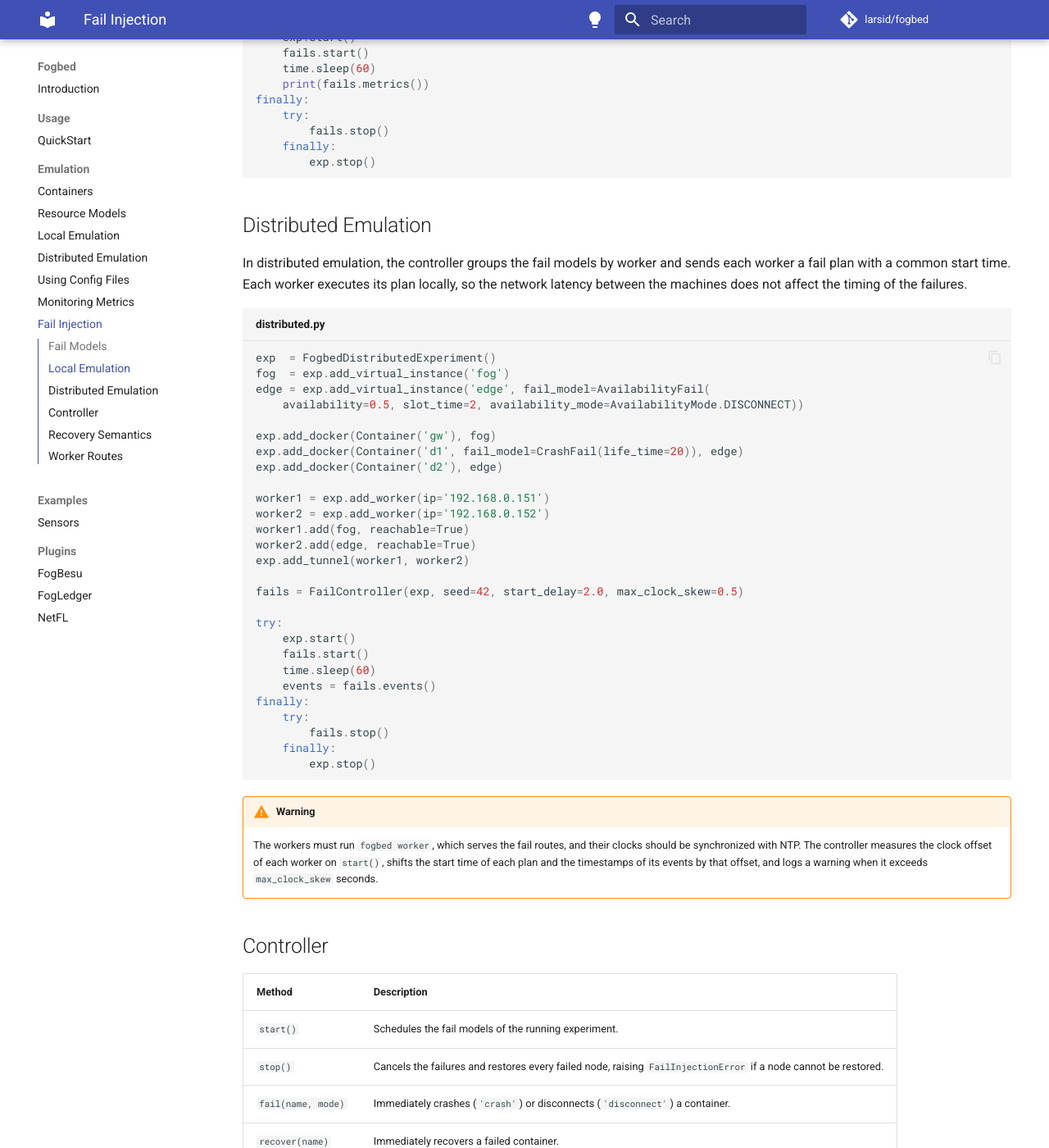
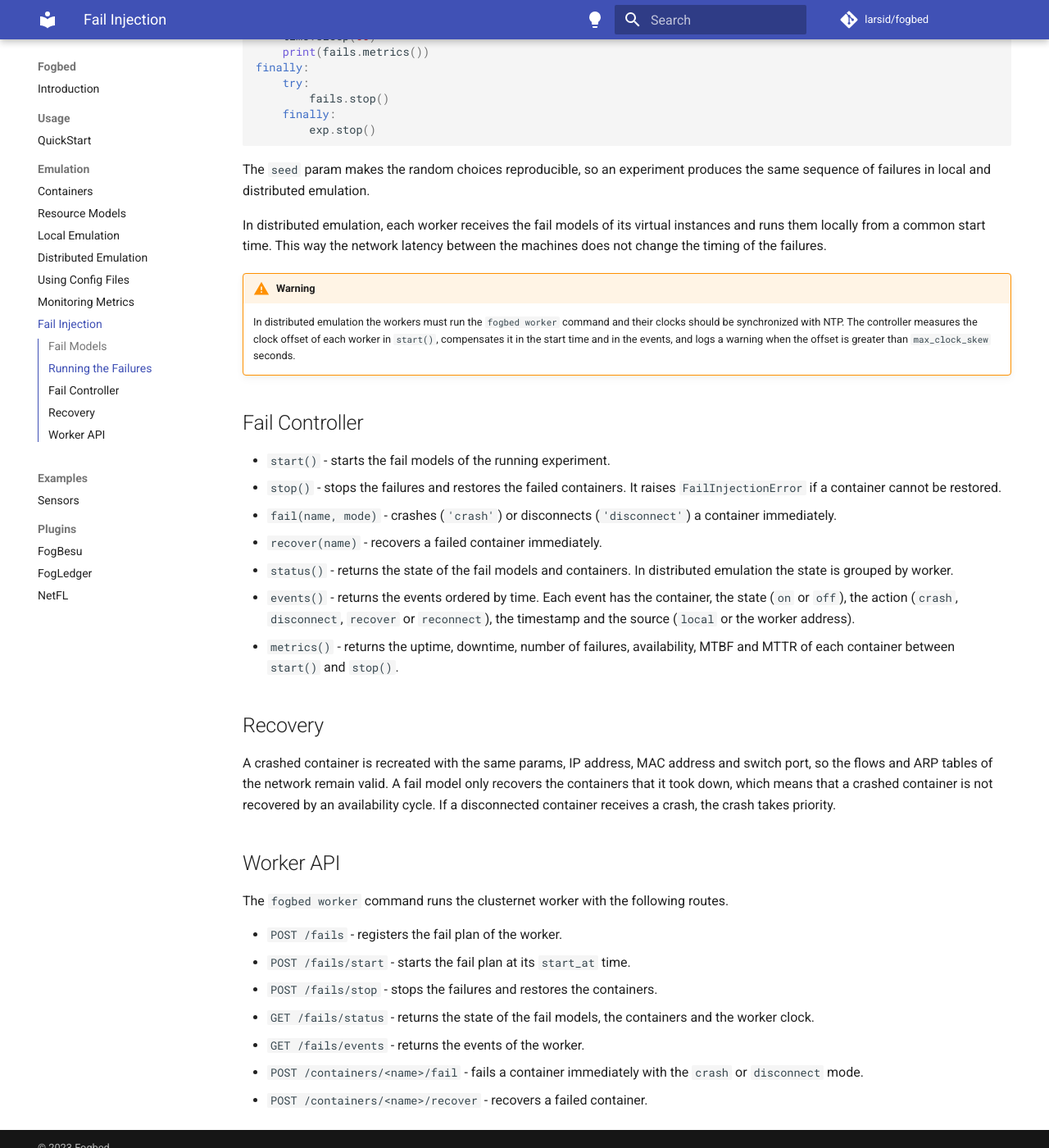
Before and after one commit to larsid/fogbed, an MkDocs documentation site: the page built from docs/fail_injection.md, in a window 1280 px wide and 1400 px high, scrolled down 1516 px. Shown: the whole window at 82% size. Built offline with MkDocs 1.6.1 and Material for MkDocs 9.7.7, drawn with Linux system fonts in a browser that asks for light colours; comment, search, counter and statistics services are not loaded; some of the changed text lies outside the part shown.

Commit message:
docs: align fail injection guide with the existing docs style

````diff
--- a/docs/fail_injection.md
+++ b/docs/fail_injection.md
@@ -1,19 +1,10 @@
 # Fail Injection
-Fogbed can inject failures into containers and virtual instances to evaluate the resilience of fog applications. The same API works in local and distributed emulation: fail models are attached with the `fail_model` parameter and a `FailController` runs them while the experiment is running.
+Fogbed can inject failures into containers and virtual instances to evaluate the resilience of fog and edge applications. Fail models are attached with the `fail_model` param and a `FailController` runs them while the experiment is running. The same API works in local and distributed emulation.
 
 ## Fail Models
-| Model | Behavior |
-|---|---|
-| `CrashFail` | Removes the container and its link after `life_time` seconds. The node stays down until the controller is stopped. |
-| `DisconnectFail` | Disables the container link after `life_time` seconds, keeping the container state. |
-| `AvailabilityFail` | Splits time into slots of `slot_time` seconds and keeps the nodes up for an `availability` fraction of the slots, using crash or disconnect according to `availability_mode`. |
-
-When a model is attached to a virtual instance, it applies to the containers of that instance:
-
-- `CrashFail` and `DisconnectFail` select `fail_rate` of the containers. `split_method` rounds the amount up (`UP`), down (`DOWN`) or randomly with the expected value (`RANDOM`), and `selection_method` picks the first containers (`SEQUENTIAL`) or random ones (`RANDOM`).
-- `AvailabilityFail` takes down, in each slot, enough random containers to keep the instance availability at the requested value.
-
-When attached to a container, the model applies only to it. For `AvailabilityFail`, the container stays up in the first slots of each cycle, for example 1 of every 2 slots for `availability=0.5`.
+* `CrashFail` - removes the container and its link after `life_time` seconds. The container stays down until the controller is stopped.
+* `DisconnectFail` - disables the link of the container after `life_time` seconds and keeps the container state.
+* `AvailabilityFail` - divides the time into slots of `slot_time` seconds and keeps the containers up in a fraction of the slots defined by `availability`. The `availability_mode` param defines if the containers are crashed or disconnected.
 
 ```py
 from fogbed import AvailabilityFail, AvailabilityMode, Container, CrashFail
@@ -26,110 +17,122 @@
 d1 = Container('d1', fail_model=CrashFail(life_time=20))
 ```
 
-## Local Emulation
-```py title="local.py"
-import time
+A fail model attached to a container affects only that container. A fail model attached to a virtual instance affects the containers of the instance, and the following params define which containers fail.
 
-from fogbed import (
-    AvailabilityFail, AvailabilityMode, Container, CrashFail,
-    FailController, FogbedExperiment, setLogLevel
-)
+* `fail_rate` - fraction of the containers affected by `CrashFail` and `DisconnectFail`.
+* `split_method` - rounds the number of affected containers up (`SplitMethod.UP`), down (`SplitMethod.DOWN`) or randomly (`SplitMethod.RANDOM`).
+* `selection_method` - selects the first containers (`SelectionMethod.SEQUENTIAL`) or random containers (`SelectionMethod.RANDOM`).
 
-setLogLevel('info')
+With `AvailabilityFail`, the virtual instance takes down random containers in each slot to keep the requested availability.
 
-exp  = FogbedExperiment()
-fog  = exp.add_virtual_instance('fog')
-edge = exp.add_virtual_instance('edge', fail_model=AvailabilityFail(
-    availability=0.5, slot_time=2, availability_mode=AvailabilityMode.DISCONNECT))
 
-exp.add_docker(Container('gw'), fog)
-exp.add_docker(Container('d1', fail_model=CrashFail(life_time=20)), edge)
-exp.add_docker(Container('d2'), edge)
-exp.add_link(fog, edge)
+## Running the Failures
+=== "Local"
 
-fails = FailController(exp, seed=42)
+    ```py title="local.py"
+    import time
 
-try:
-    exp.start()
-    fails.start()
-    time.sleep(60)
-    print(fails.metrics())
-finally:
+    from fogbed import (
+        AvailabilityFail, AvailabilityMode, Container, CrashFail,
+        FailController, FogbedExperiment
+    )
+
+    exp  = FogbedExperiment()
+    fog  = exp.add_virtual_instance('fog')
+    edge = exp.add_virtual_instance('edge', fail_model=AvailabilityFail(
+        availability=0.5, slot_time=2, availability_mode=AvailabilityMode.DISCONNECT))
+
+    exp.add_docker(Container('gw'), fog)
+    exp.add_docker(Container('d1', fail_model=CrashFail(life_time=20)), edge)
+    exp.add_docker(Container('d2'), edge)
+    exp.add_link(fog, edge)
+
+    fails = FailController(exp, seed=42)
+
     try:
-        fails.stop()
+        exp.start()
+        fails.start()
+        time.sleep(60)
+        print(fails.metrics())
     finally:
-        exp.stop()
-```
+        try:
+            fails.stop()
+        finally:
+            exp.stop()
+    ```
 
-## Distributed Emulation
-In distributed emulation, the controller groups the fail models by worker and sends each worker a fail plan with a common start time. Each worker executes its plan locally, so the network latency between the machines does not affect the timing of the failures.
+=== "Distributed"
 
-```py title="distributed.py"
-exp  = FogbedDistributedExperiment()
-fog  = exp.add_virtual_instance('fog')
-edge = exp.add_virtual_instance('edge', fail_model=AvailabilityFail(
-    availability=0.5, slot_time=2, availability_mode=AvailabilityMode.DISCONNECT))
+    ```py title="distributed.py"
+    import time
 
-exp.add_docker(Container('gw'), fog)
-exp.add_docker(Container('d1', fail_model=CrashFail(life_time=20)), edge)
-exp.add_docker(Container('d2'), edge)
+    from fogbed import (
+        AvailabilityFail, AvailabilityMode, Container, CrashFail,
+        FailController, FogbedDistributedExperiment
+    )
 
-worker1 = exp.add_worker(ip='192.168.0.151')
-worker2 = exp.add_worker(ip='192.168.0.152')
-worker1.add(fog, reachable=True)
-worker2.add(edge, reachable=True)
-exp.add_tunnel(worker1, worker2)
+    exp  = FogbedDistributedExperiment()
+    fog  = exp.add_virtual_instance('fog')
+    edge = exp.add_virtual_instance('edge', fail_model=AvailabilityFail(
+        availability=0.5, slot_time=2, availability_mode=AvailabilityMode.DISCONNECT))
 
-fails = FailController(exp, seed=42, start_delay=2.0, max_clock_skew=0.5)
+    exp.add_docker(Container('gw'), fog)
+    exp.add_docker(Container('d1', fail_model=CrashFail(life_time=20)), edge)
+    exp.add_docker(Container('d2'), edge)
 
-try:
-    exp.start()
-    fails.start()
-    time.sleep(60)
-    events = fails.events()
-finally:
+    worker1 = exp.add_worker(ip='192.168.0.151')
+    worker2 = exp.add_worker(ip='192.168.0.152')
+    worker1.add(fog, reachable=True)
+    worker2.add(edge, reachable=True)
+    exp.add_tunnel(worker1, worker2)
+
+    fails = FailController(exp, seed=42)
+
     try:
-        fails.stop()
+        exp.start()
+        fails.start()
+        time.sleep(60)
+        print(fails.events())
     finally:
-        exp.stop()
-```
+        try:
+            fails.stop()
+        finally:
+            exp.stop()
+    ```
+
+The `seed` param makes the random choices reproducible, so an experiment produces the same sequence of failures in local and distributed emulation.
+
+In distributed emulation, each worker receives the fail models of its virtual instances and runs them locally from a common start time. This way the network latency between the machines does not change the timing of the failures.
 
 !!! warning
-    The workers must run `fogbed worker`, which serves the fail routes, and
-    their clocks should be synchronized with NTP. The controller measures the
-    clock offset of each worker on `start()`, shifts the start time of each
-    plan and the timestamps of its events by that offset, and logs a warning
-    when it exceeds `max_clock_skew` seconds.
+    In distributed emulation the workers must run the `fogbed worker` command
+    and their clocks should be synchronized with NTP. The controller measures
+    the clock offset of each worker in `start()`, compensates it in the start
+    time and in the events, and logs a warning when the offset is greater than
+    `max_clock_skew` seconds.
 
-## Controller
-| Method | Description |
-|---|---|
-| `start()` | Schedules the fail models of the running experiment. |
-| `stop()` | Cancels the failures and restores every failed node, raising `FailInjectionError` if a node cannot be restored. |
-| `fail(name, mode)` | Immediately crashes (`'crash'`) or disconnects (`'disconnect'`) a container. |
-| `recover(name)` | Immediately recovers a failed container. |
-| `status()` | Returns the state of the fail models and nodes (per worker in distributed mode). |
-| `events()` | Returns the transitions of the nodes, ordered by time. |
-| `metrics()` | Returns uptime, downtime, failures, availability, MTBF and MTTR of each node. |
 
-The `seed` parameter makes the random choices reproducible, so the same experiment yields the same failure sequence in local and distributed emulation.
+## Fail Controller
+* `start()` - starts the fail models of the running experiment.
+* `stop()` - stops the failures and restores the failed containers. It raises `FailInjectionError` if a container cannot be restored.
+* `fail(name, mode)` - crashes (`'crash'`) or disconnects (`'disconnect'`) a container immediately.
+* `recover(name)` - recovers a failed container immediately.
+* `status()` - returns the state of the fail models and containers. In distributed emulation the state is grouped by worker.
+* `events()` - returns the events ordered by time. Each event has the container, the state (`on` or `off`), the action (`crash`, `disconnect`, `recover` or `reconnect`), the timestamp and the source (`local` or the worker address).
+* `metrics()` - returns the uptime, downtime, number of failures, availability, MTBF and MTTR of each container between `start()` and `stop()`.
 
-Each event records the node, its state (`on` or `off`), the action (`crash`, `disconnect`, `recover` or `reconnect`), the timestamp and the source (`local` or the worker address).
 
-## Recovery Semantics
-- A crashed container is recreated with its original parameters, IP and MAC addresses, and switch port, so existing flows and ARP caches remain valid.
-- A fail model only recovers the nodes it took down: a crashed container is not revived by an availability cycle.
-- A crash takes over a disconnected container.
+## Recovery
+A crashed container is recreated with the same params, IP address, MAC address and switch port, so the flows and ARP tables of the network remain valid. A fail model only recovers the containers that it took down, which means that a crashed container is not recovered by an availability cycle. If a disconnected container receives a crash, the crash takes priority.
 
-## Worker Routes
-The `fogbed worker` command serves the clusternet routes plus the following ones:
 
-| Method | Route | Description |
-|---|---|---|
-| POST | `/fails` | Registers the fail plan of the worker. |
-| POST | `/fails/start` | Schedules the plan at its `start_at` time. |
-| POST | `/fails/stop` | Cancels the failures and restores the nodes. |
-| GET | `/fails/status` | Returns the state of the fail models and nodes and the worker clock. |
-| GET | `/fails/events` | Returns the event log. |
-| POST | `/containers/<name>/fail` | Immediately fails a container (`mode` is `crash` or `disconnect`). |
-| POST | `/containers/<name>/recover` | Recovers a failed container. |
+## Worker API
+The `fogbed worker` command runs the clusternet worker with the following routes.
+
+* `POST /fails` - registers the fail plan of the worker.
+* `POST /fails/start` - starts the fail plan at its `start_at` time.
+* `POST /fails/stop` - stops the failures and restores the containers.
+* `GET /fails/status` - returns the state of the fail models, the containers and the worker clock.
+* `GET /fails/events` - returns the events of the worker.
+* `POST /containers/<name>/fail` - fails a container immediately with the `crash` or `disconnect` mode.
+* `POST /containers/<name>/recover` - recovers a failed container.
````
